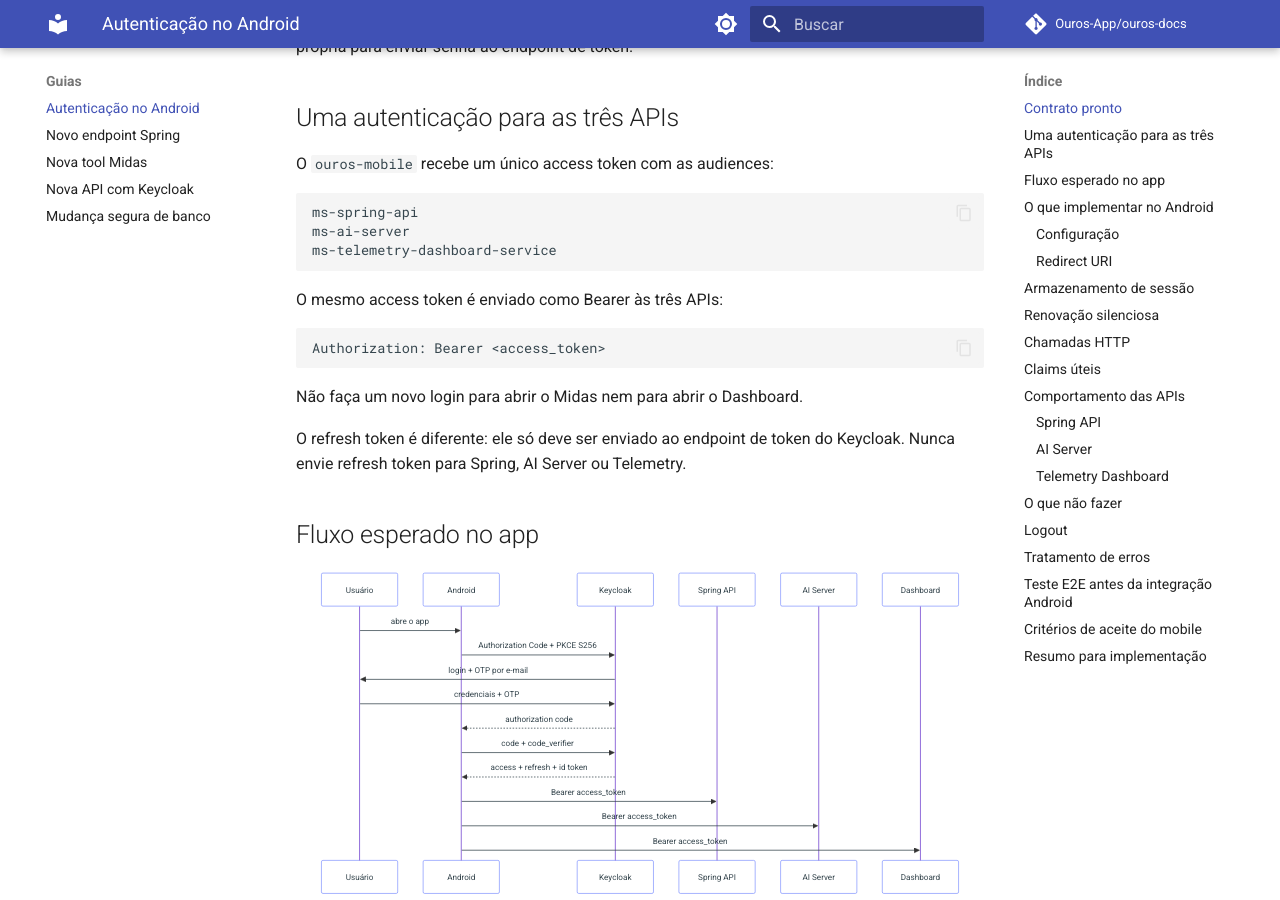
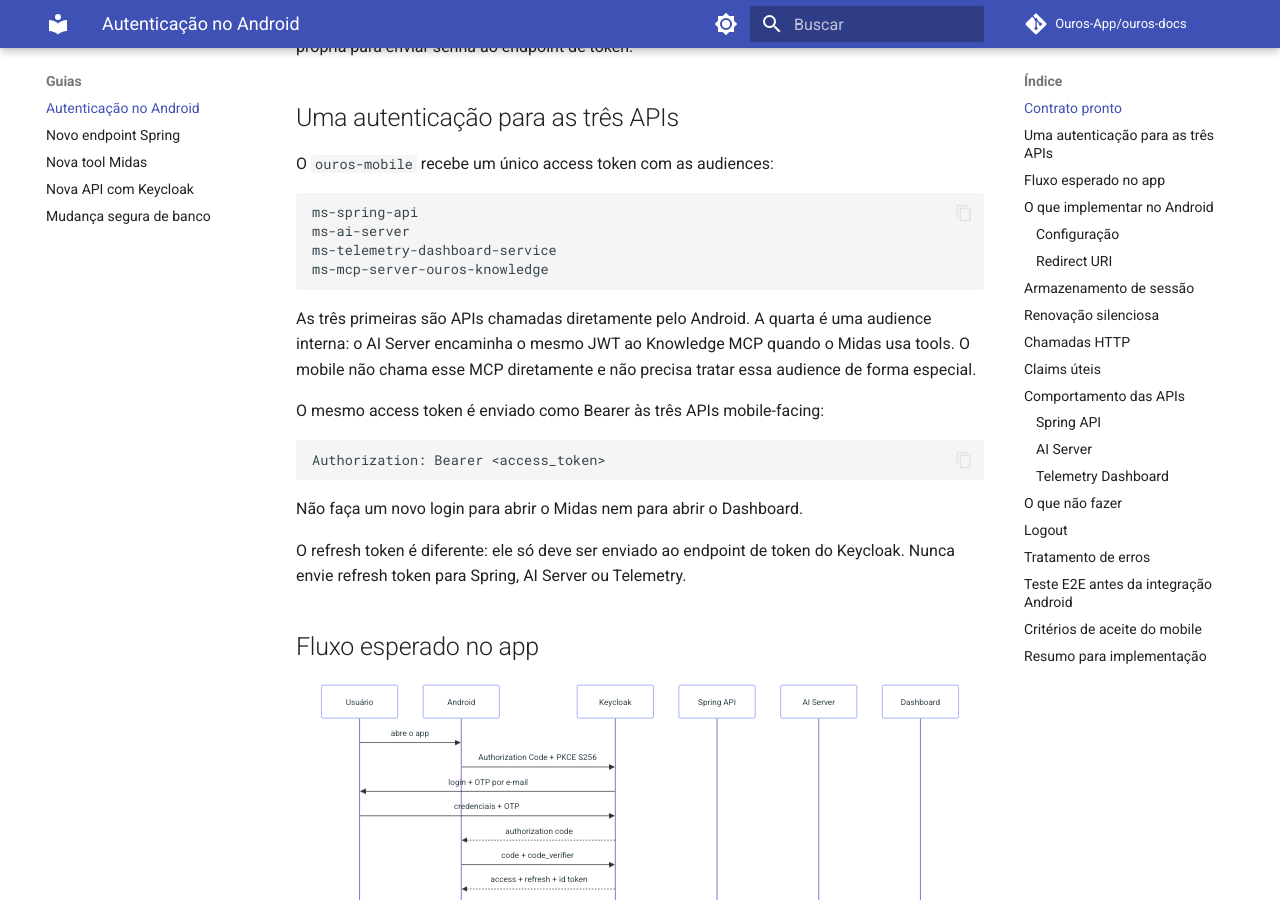
Before and after one commit to Ouros-App/ouros-docs, an MkDocs documentation site: the page built from docs/guides/mobile-authentication.md, in a window 1280 px wide and 900 px high, scrolled down 895 px. Built offline with MkDocs 1.6.1 and Material for MkDocs 9.7.7, drawn with Linux system fonts in a browser that asks for light colours; comment, search, counter and statistics services are not loaded; some of the changed text lies outside the part shown.

Commit message:
docs: explain internal Midas MCP audience

````diff
--- a/docs/guides/mobile-authentication.md
+++ b/docs/guides/mobile-authentication.md
@@ -25,9 +25,12 @@
 ms-spring-api
 ms-ai-server
 ms-telemetry-dashboard-service
+ms-mcp-server-ouros-knowledge
 ```
 
-O mesmo access token é enviado como Bearer às três APIs:
+As três primeiras são APIs chamadas diretamente pelo Android. A quarta é uma audience interna: o AI Server encaminha o mesmo JWT ao Knowledge MCP quando o Midas usa tools. O mobile não chama esse MCP diretamente e não precisa tratar essa audience de forma especial.
+
+O mesmo access token é enviado como Bearer às três APIs mobile-facing:
 
 ```http
 Authorization: Bearer <access_token>
@@ -259,7 +262,7 @@
 3. permite senha + OTP no navegador;
 4. captura o callback local;
 5. troca o authorization code por access/refresh/id token;
-6. valida as três audiences;
+6. valida as três audiences mobile-facing e a audience interna do Knowledge MCP;
 7. usa o refresh token;
 8. valida o novo access token.
 
````
